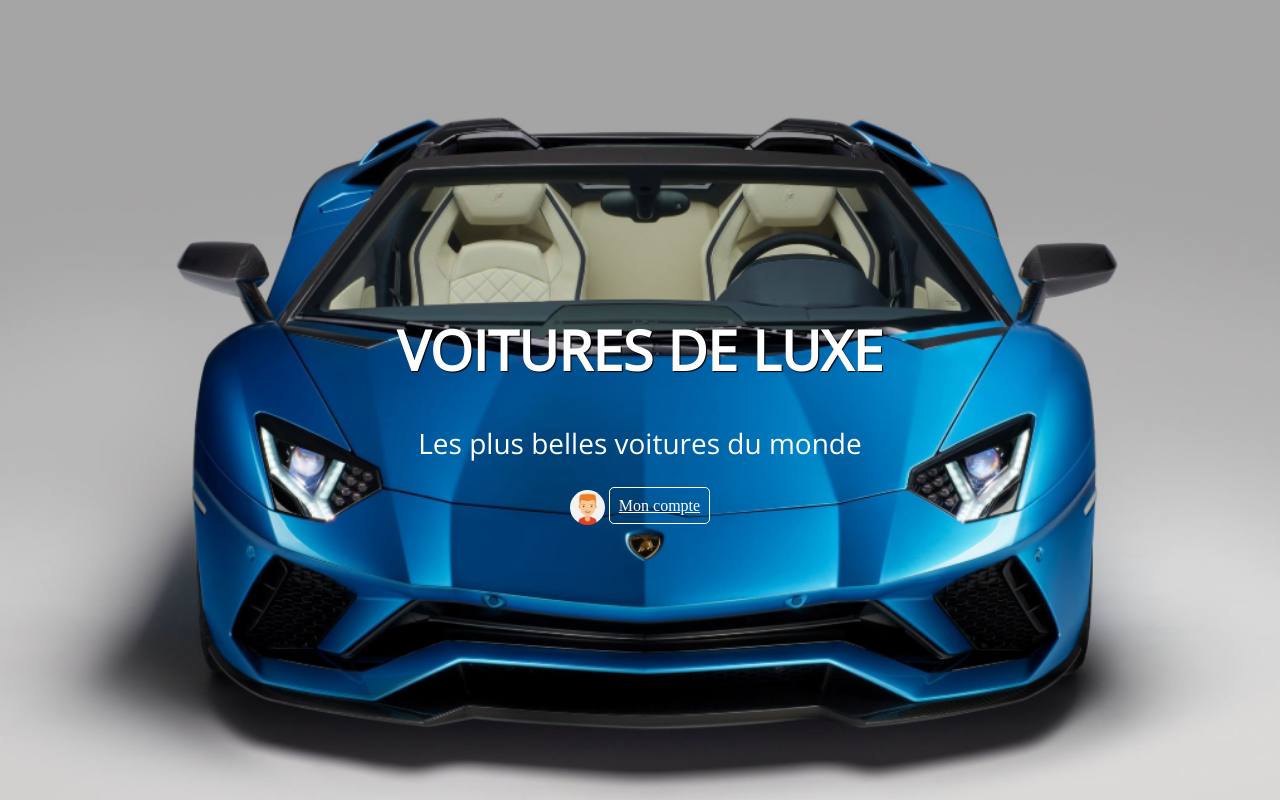
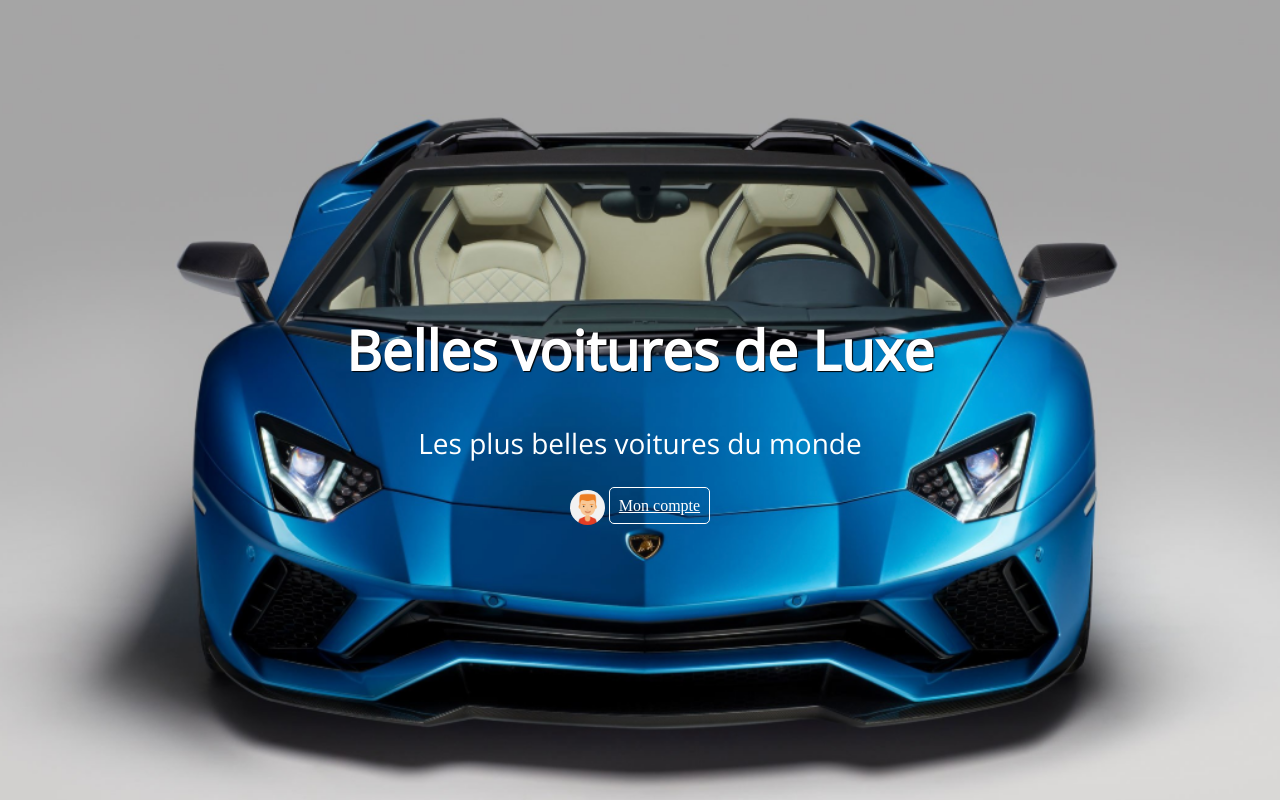
Before and after one commit to NajatKhadam/newproject, a plain HTML site: page index.html in a window 1280 px wide. Shown: the top 800 px of the page. Drawn offline with nearby package versions, Linux system fonts and the light colour scheme.

Commit message:
changement de titre

```diff
--- a/index.html
+++ b/index.html
@@ -11,7 +11,7 @@
 
   <div id="home">
     <div>
-      <h1 id="title">VOITURES DE LUXE</h1>
+      <h1 id="title">Belles voitures de Luxe</h1>
       <p id="base-line">Les plus belles voitures du monde</p>
       <img id="my-avatar" src="images/avatar-1.jpg" alt="">
       <a class="btn-link" href="">Mon compte</a>
```
